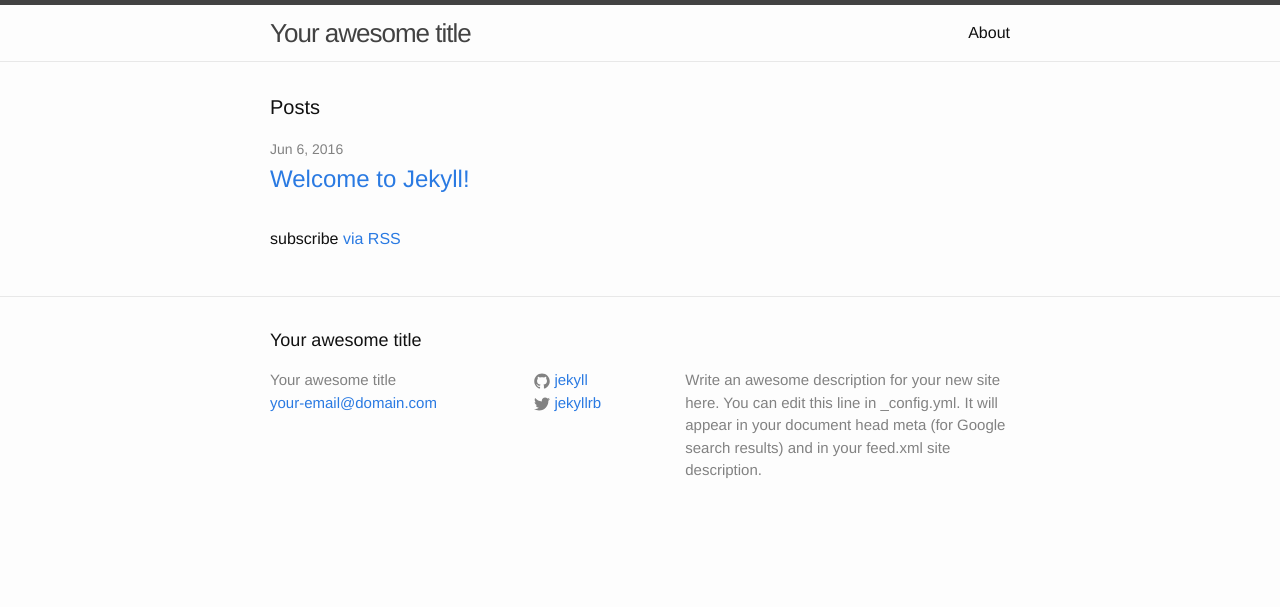
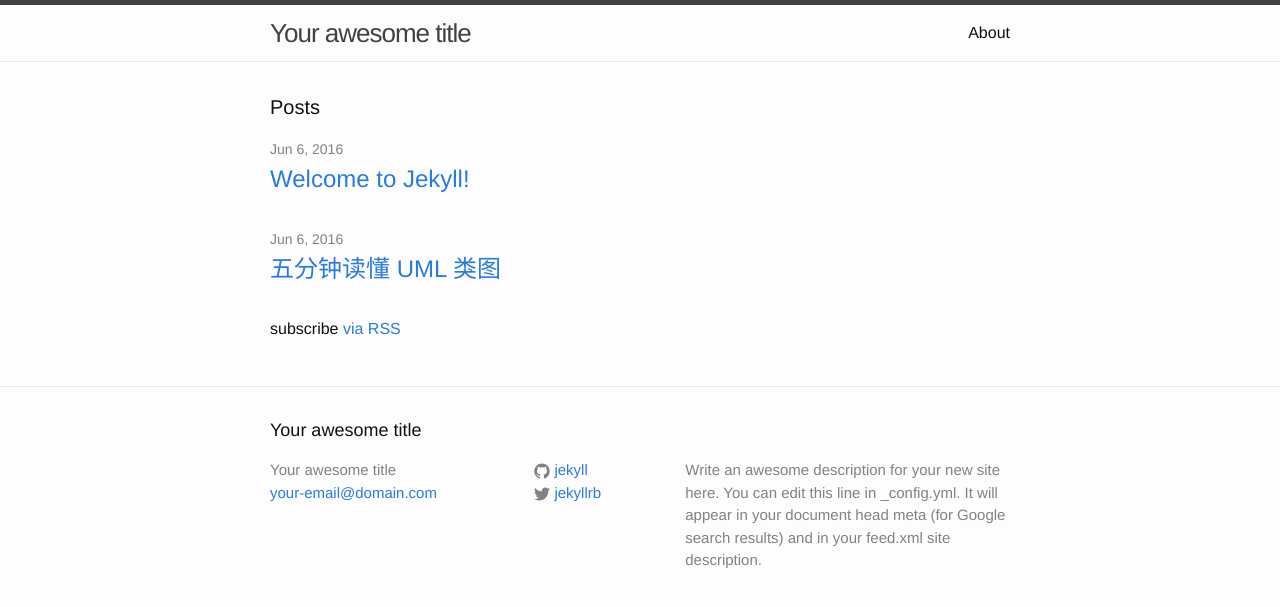
Before and after one commit to yuanfentiank789/yuanfentiank789.github.io, a Jekyll site: the page built from index.html, in a window 1280 px wide. Shown: the top 607 px of the page. Built offline with Jekyll 4.4.1, drawn with Linux system fonts in a browser that asks for light colours; part of the change alters nothing that is shown.

Commit message:
五分钟读懂 UML 类图
五分钟读懂 UML 类图

```diff
--- a/_config.yml
+++ b/_config.yml
@@ -19,3 +19,6 @@ github_username:  jekyll
 
 # Build settings
 markdown: kramdown
+pygments: true
+safe: true
+auto: true
--- /dev/null
+++ b/_posts/2016-06-06-ride_uber.markdown
@@ -0,0 +1,119 @@
+---
+layout: post
+title:  "五分钟读懂 UML 类图"
+date:   2016-06-06 10:49:52 +0800
+
+---
+
+# 五分钟读懂 UML 类图
+
+
+相信各位同学在阅读一些源码分析类文章或是设计应用架构时没少与UML类图打交道。实际上，UML类图中最常用到的元素五分钟就能掌握，经常看到UML类图但还不太熟悉的小伙伴赶紧来一起认识一下它吧：）
+
+一、类的属性的表示方式
+
+在UML类图中，类使用包含类名、属性（field）和方法（method）且带有分隔线的矩形来表示，比如下图表示一个Employee类，它包含name、age和email这3个属性，以及modifyInfo()方法。
+
+ <span> ![](http://img2.tuicool.com/Qj6bque.jpg!web) </span>
+
+那么属性/方法名称前的加号和减号是什么意思呢？它们表示了这个属性或方法的可见性，UML类图中表示可见性的符号有三种：
+
+*   +: 表示public
+*   -: 表示private
+*   #: 表示protected（friendly也归入这类）
+
+因此，上图中的Employee类具有3个私有属性和一个公有方法。
+
+实际上，属性的完整表示方式是这样的：
+
+ <div>
+
+可见性 名称:类型 [ = 缺省值 ]
+
+ </div>
+
+中括号中的内容表示是可选的。
+
+二、类的方法的表示方式
+
+上图中我们已经看到了方法的表现形式。实际上，方法的完整表示方式如下：
+
+ <div>
+
+可见性 名称(参数列表) [ : 返回类型]
+
+ </div>
+
+同样，中括号中的内容是可选的。
+
+比如在下图的Demo类中，定义了3个方法：
+
+ ![](http://img0.tuicool.com/aiIriyy.jpg!web)
+
+*   public方法method1接受一个类型为Object的参数，返回值类型为void。
+*   protected方法method2无参数，返回值类型为String。
+*   private方法method3接收类型分别为int、int[]的参数，返回值类型为int。
+
+#### 二、类与类之间关系的表示方式
+
+#### 1. 关联关系
+
+ <span>关联关系又可进一步分为单向关联、双向关联和自关联。</span>
+
+#### （1）单向关联
+
+ <span> ![](http://img2.tuicool.com/6zi6z2A.jpg!web) </span>
+
+我们可以看到，在UML类图中单向关联用一个带箭头的直线表示。上图表示每个顾客都有一个地址，这通过让Customer类持有一个类型为Address的成员变量来实现。
+
+#### （2）双向关联
+
+ <span> ![](http://img0.tuicool.com/ABN3Ej.jpg!web) </span>
+
+从上图中我们很容易看出，所谓的双向关联就是双方各自持有对方类型的成员变量。在UML类图中，双向关联用一个不带箭头的直线来表示。上图中在Customer类中维护一个Product[]数组表示一个顾客购买了哪些产品；在Product类中维护一个Customer类型的成员变量表示这个产品被那个顾客所购买。
+
+#### （3）自关联
+
+ ![](http://img0.tuicool.com/6jQJjiR.png!web)
+
+自关联在UML类图中用一个带有箭头且指向自身的直线表示。上图的意思就是Node类包含类型为Node的成员变量，也就是“自己包含自己”。
+
+#### 2. 聚合关系
+
+ <span> ** ![](http://img1.tuicool.com/ZRRRNbb.jpg!web) ** </span>
+
+ 上图中的Car类与Engine类就是聚合关系（Car类中包含一个Engine类型的成员变量）。由上图我们可以看到，UML中 <span>聚合关系用带空心菱形和箭头的直线表示。聚合关系强调是“整体”包含“部分”，但是“部分”可以脱离“整体”而单独存在。比如上图中汽车包含了发动机，而发动机脱离了汽车也能够单独存在。</span>
+
+3. 组合关系
+
+组合关系与聚合关系间的最大不同在于：这里的“部分”脱离了“整体”便不复存在。比如下图：
+
+ ![](http://img0.tuicool.com/BzYJnyI.jpg!web)
+
+显然，嘴是头的一部分且不能脱离了头而单独存在。在UML类图中，组合关系用一个带实心菱形和箭头的直线表示。
+
+#### 4. 依赖关系
+
+ <span> ![](http://img0.tuicool.com/q2eui2J.jpg!web) </span>
+
+从上图中我们可以看到，Driver的drive方法只有传入了一个Car对象才能发挥作用，因此我们说Driver类依赖于Car类。在UML类图中，依赖关系用一条带有箭头的虚线表示。
+
+#### 5. 继承关系
+
+继承关系对应的是extend关键字，在UML类图中用带空心三角形的直线表示，如下图所示中，Student类与Teacher类继承了Person类。
+
+ ![](http://img1.tuicool.com/YVbEfu.jpg!web)
+
+#### 6. 接口实现关系
+
+这种关系对应implements关键字，比如下图中，Car类与Ship类都实现了Vehicle接口。
+
+ ![](http://img0.tuicool.com/Mf2UzyB.jpg!web)
+
+到了这里，UML类图中最常见的表示方式我们就介绍完了，有了这些我们就能读懂常见的UML类图了，剩下的遇到时再查即可。
+
+#### 三、参考资料
+
+#### http://www.uml.org.cn/oobject/201211231.asp
+
+长按或扫描二维码关注我们，让您利用每天等地铁的时间就能学会怎样写出优质app。
```
